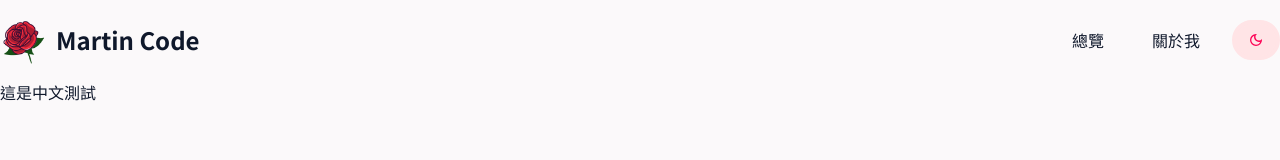
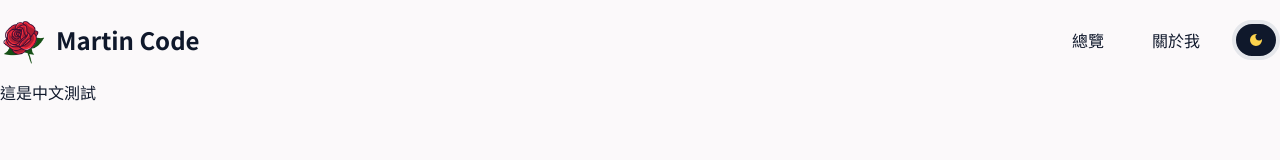
Before and after one commit to ChengYiLin/MTCode, a Next.js app: page / in a window 1280 px wide. Shown: the top 160 px of the page. Built offline with nearby package versions, Linux system fonts and the light colour scheme.

Commit message:
style: Change the DarkModeSwitch color

```diff
--- a/src/components/Layout/DarkModeSwitch.tsx
+++ b/src/components/Layout/DarkModeSwitch.tsx
@@ -1,7 +1,12 @@
 "use client";
 
 import { FC, useEffect, useState } from "react";
-import { MdOutlineDarkMode, MdOutlineLightMode } from "react-icons/md";
+import {
+  MdDarkMode,
+  MdLightMode,
+  MdOutlineDarkMode,
+  MdOutlineLightMode,
+} from "react-icons/md";
 
 enum ETheme {
   LIGHT = "light",
@@ -32,16 +37,16 @@ const DarkModeSwitch: FC = () => {
 
   return (
     <button
-      className="px-3 py-1 rounded-full border-4 bg-rose-100 border-rose-100 hover:border-rose-300"
+      className="px-3 py-2 rounded-full border-4 bg-dark "
       onClick={(e) => {
         e.preventDefault();
         toggleWebSiteMode();
       }}
     >
       {theme === ETheme["DARK"] ? (
-        <MdOutlineLightMode className="text-primary" />
+        <MdLightMode className="text-amber-500" />
       ) : (
-        <MdOutlineDarkMode className="text-primary" />
+        <MdDarkMode className="text-amber-300" />
       )}
     </button>
   );
```
